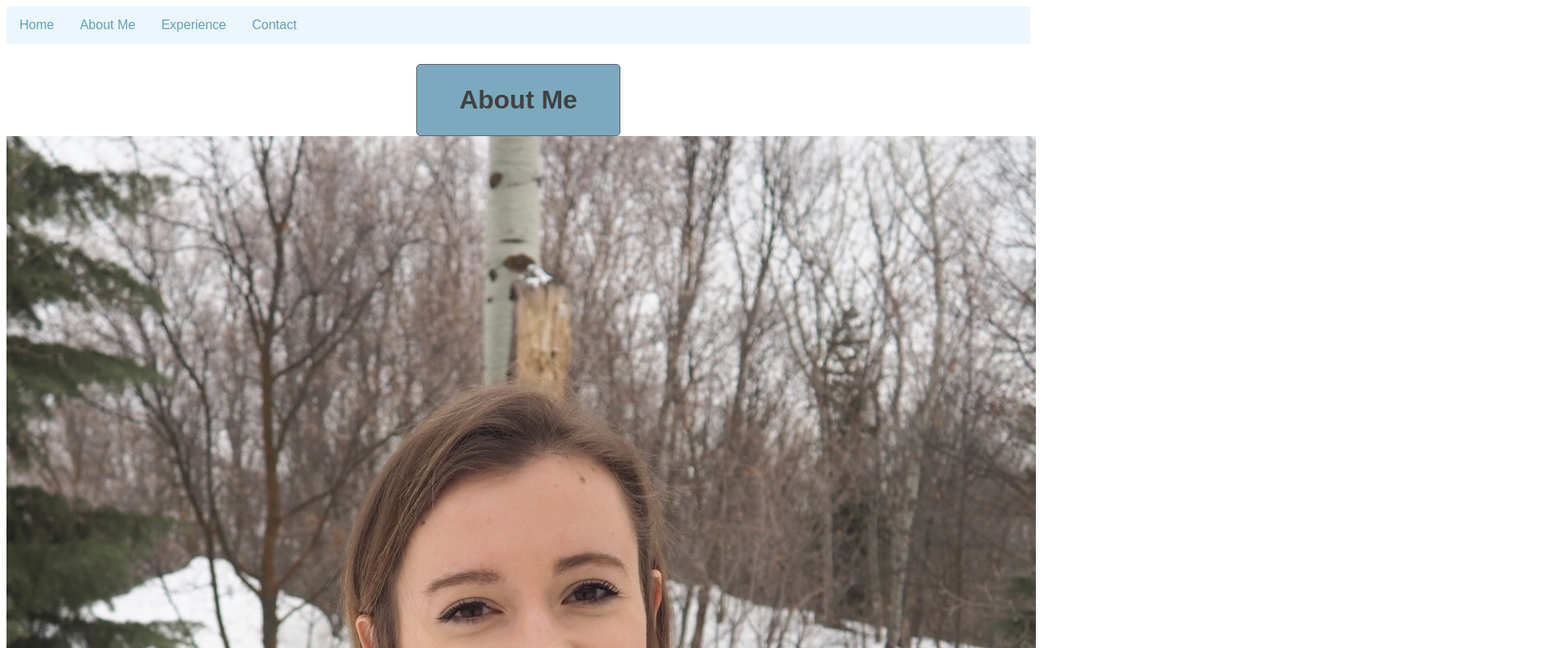
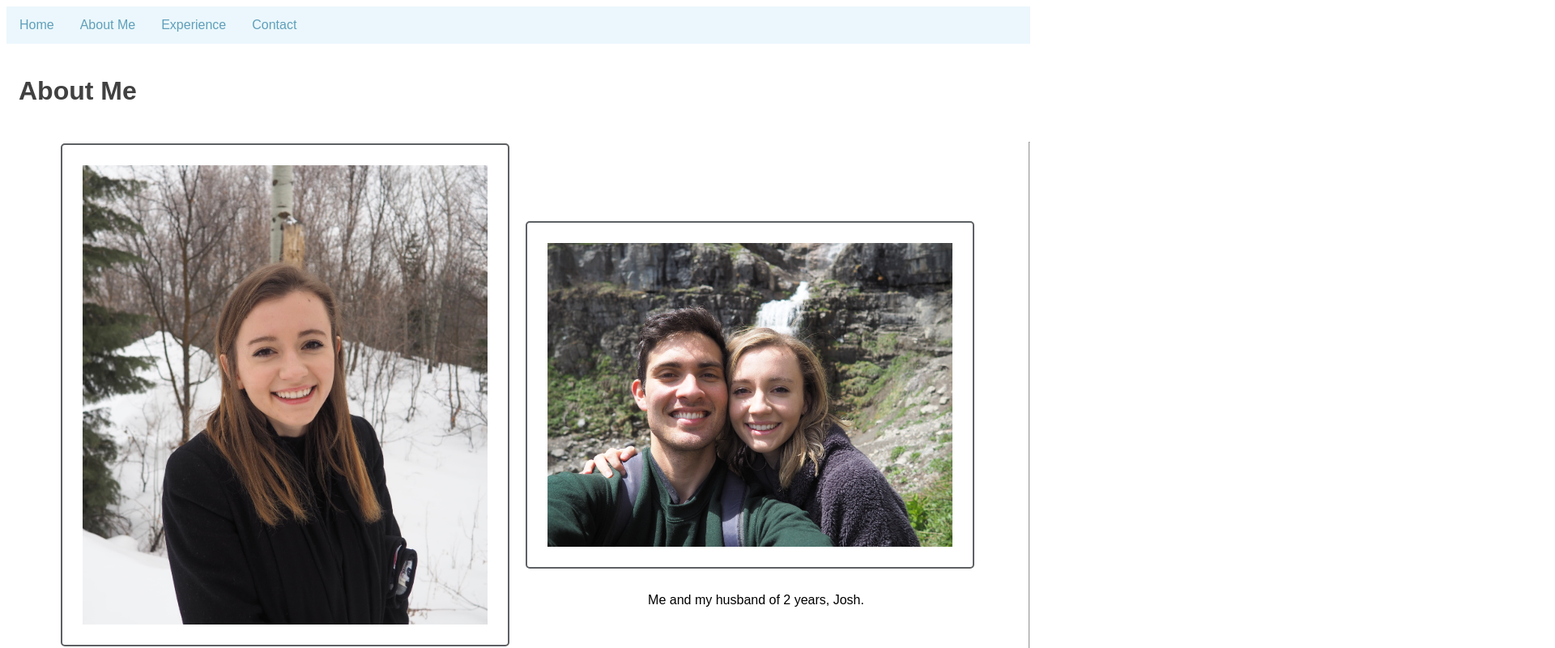
Before and after one commit to ellieme1/portfolio, a plain HTML site: page about-me.html in a window 1280 px wide. Shown: the top 800 px of the page at 81% size, 1920 px wide, since content can reach past the window. Drawn offline with Linux system fonts and the light colour scheme.

Commit message:
adding updated styles

```diff
--- a/styles.css
+++ b/styles.css
@@ -1,3 +1,34 @@
+.photo-grid-container {
+  display: flex;
+  justify-content: center;
+}
+
+.photo-grid {
+  width: auto;
+  display: flex;
+  justify-content: center;
+  flex-wrap: wrap;
+  align-items: center;
+}
+
+.photo-grid-item img {
+  width: 500px;
+  height: auto;
+  padding: 25px;
+  border-radius: 20px;
+  border: 2px solid #5D6063;
+  border-radius: 5px;
+  margin: 10px;
+}
+.photo-grid-item p {
+  text-align: center;
+  font-family: "Veranda", sans-serif;
+  color: #414141
+  padding: 15px;
+
+}
+
+
 .horizontal-menu {
   list-style-type: none;
   margin: 0;
@@ -32,20 +63,26 @@ li a:hover {
 
 h1 {
   margin-top: 25px;
-  text-align: center;
+  text-align: left;
   display: block;
   font-family: "Veranda", sans-serif;
-  background-color: #7BAABE;
   color: #414141;
-  padding: 25px;
-  border: 1px solid #5D6063;
-  border-radius: 5px;
-  margin: 0px auto;
+  padding: 15px;
   width: 200px;
+}
+
+p a:link {
+  text-decoration: none;
+  color: grey;
+}
+p a:visited {
+  text-decoration: none;
+  color: #609FBA;
 }
 
 p {
   font-family: "Veranda", "Arial", sans-serif;
+  padding-left: 15px;
 }
 p:last-of-type {
   margin-bottom: 50px;
```
